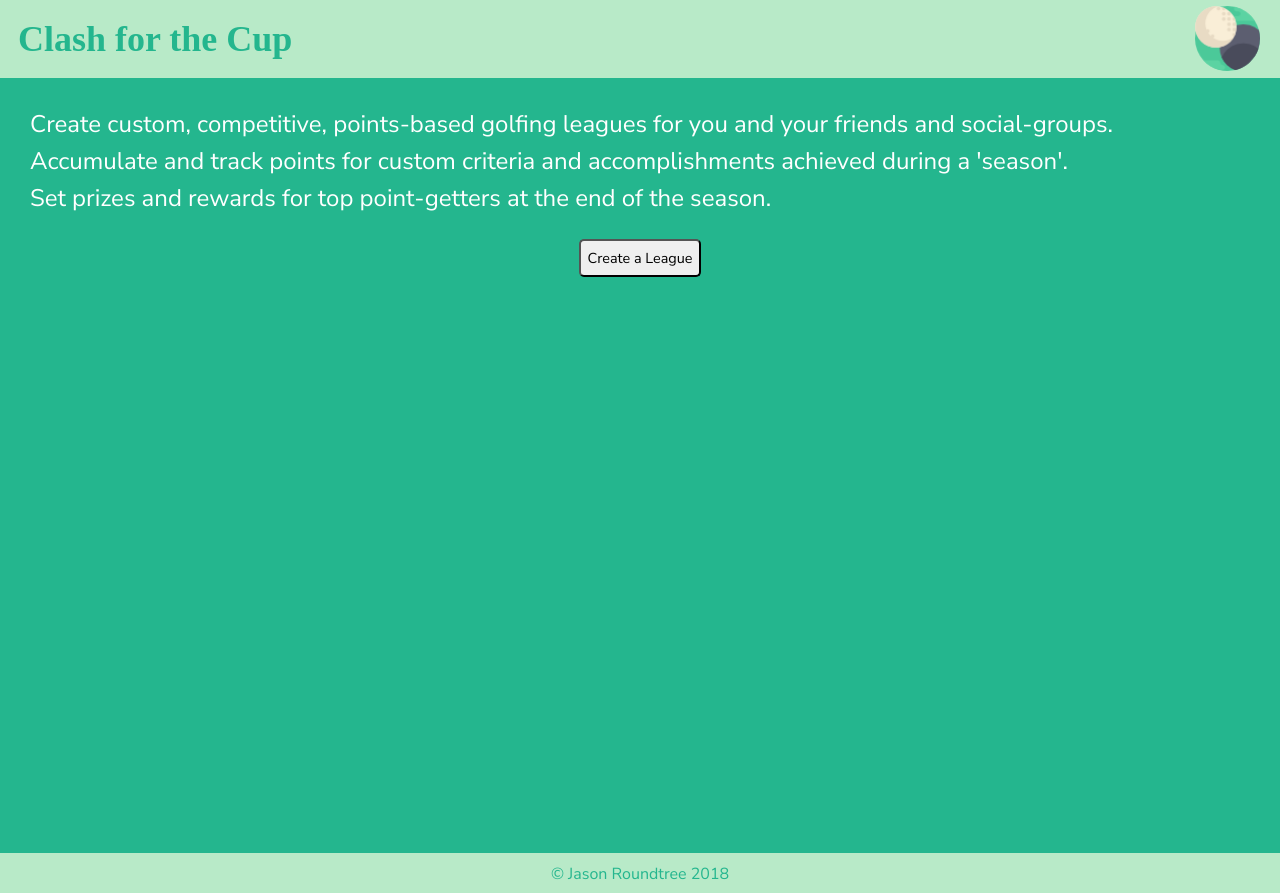
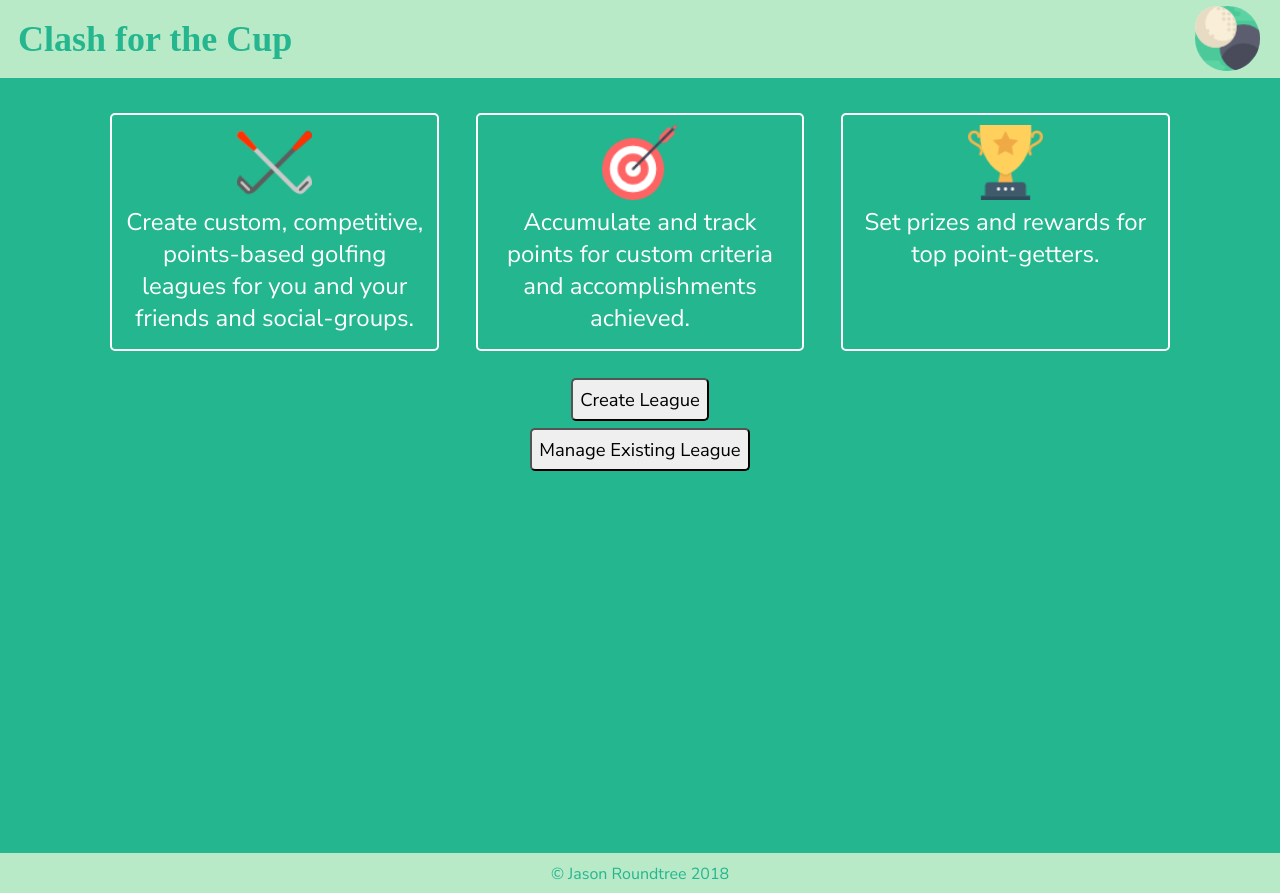
Before and after one commit to RoundEm/Clash_for_the_Cup, a React (Create React App) app: page /home in a window 1280 px wide. Built offline with nearby package versions, Linux system fonts and the light colour scheme; no server answers; a web font is replaced by a local one.

Commit message:
Fix button styling

```diff
--- a/src/components/Home.js
+++ b/src/components/Home.js
@@ -1,37 +1,72 @@
 import React from 'react';
 import styled from 'styled-components';
 import { Link } from 'react-router-dom';
-import trophyIcon from '../assets/004-cup.png'
 import golfClubIcon from '../assets/005-golf.png'
-import dartBoardIcon from '../assets/001-dart-board.png'
+import archeryTargetIcon from '../assets/001-dart-board.png'
+import trophyIcon from '../assets/002-trophy.png'
 
 const Style = styled.div`
+    display: flex;
+    flex-wrap: wrap;
+    margin: 0 auto;
+    width: 90%;
+    div {
+        width: 30%;
+        border: 2px solid white;
+        border-radius: 5px;
+        text-align: center;
+        padding: 8px;
+        margin: 5px auto;
+    }
     p {
         font-size: 1.5em;
     }
+    div.buttons {
+        display: inline-block;
+        border: none;
+    }
     button {
-        margin: 25px auto;
+        margin: 7px auto;
         color: black;
-
+        font-size: 1.15em;
+        justify-content: center;
     }
     a {
         color: black;
+    }
+    @media (max-width: 860px) {
+        flex-direction: column;
+        div {
+            width: 90%;
+            font-size: .80em;
+        }
+        button {
+            font-size: .95em;
+        }
     }
 `
 
 const Home = () => {
     return (
         <Style>
-            <p>Create custom, competitive, points-based golfing leagues for you and your friends and social-groups.</p>
-            {/* <img src={golfClubIcon} alt="Image of golf ball and hole" height="75px" width="75px" /> */}
+            <div>
+                <img src={golfClubIcon} alt="Golf clubs crossing eachother" height="75px" width="75px" />
+                <p>Create custom, competitive, points-based golfing leagues for you and your friends and social-groups.</p>
+            </div>
 
-            <p>Accumulate and track points for custom criteria and accomplishments achieved during a 'season'.</p>
-            {/* <img src={dartBoardIcon} alt="Image of golf ball and hole" height="75px" width="75px" /> */}
+            <div>
+                <img src={archeryTargetIcon} alt="Archery target with arrow in center" height="75px" width="75px" />
+                <p>Accumulate and track points for custom criteria and accomplishments achieved.</p>
+            </div>
 
-            <p>Set prizes and rewards for top point-getters at the end of the season.</p>
-            {/* <img src={trophyIcon} alt="Image of golf ball and hole" height="75px" width="75px" /> */}
-
-            <button className="home-button"><Link to="/dashboard/create-league">Create a League</Link></button>
+            <div>
+                <img src={trophyIcon} alt="Golf ball and hole" height="75px" width="75px" />
+                <p>Set prizes and rewards for top point-getters.</p>
+            </div>
+            <div className="buttons">
+                <button className="home-button"><Link to="/dashboard/create-league">Create League</Link></button>
+                <button className="home-button"><Link to="/dashboard">Manage Existing League</Link></button>
+            </div>
         </Style>
     );
 }
```
